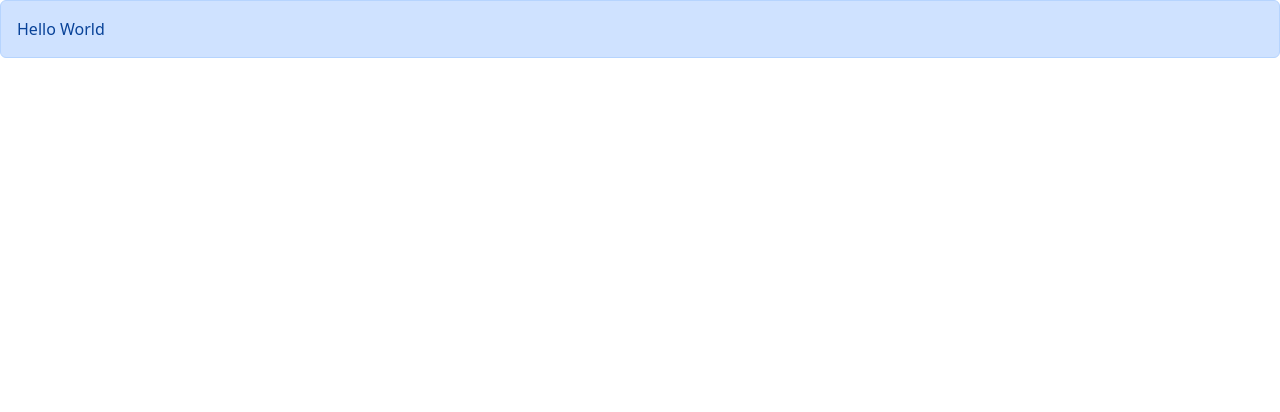
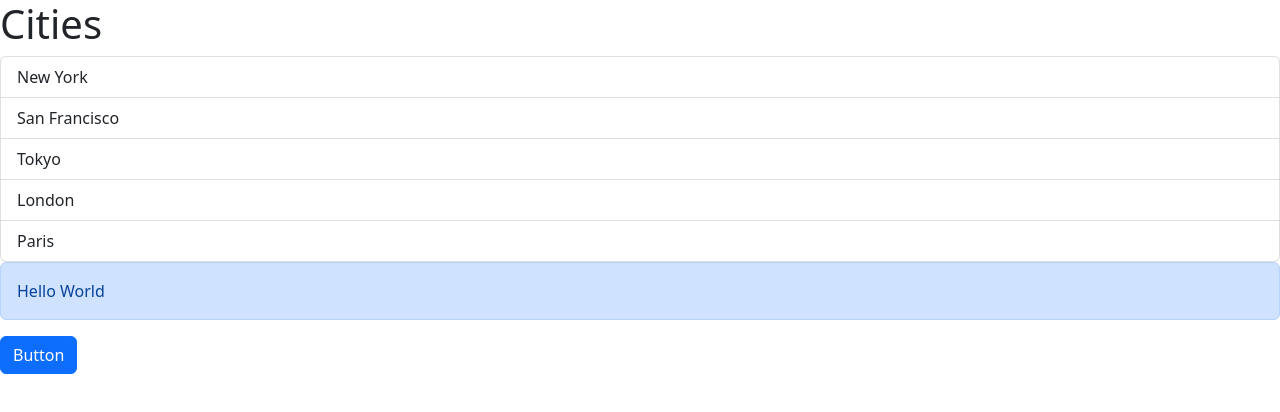
Before and after one commit to reecelee/front-end-2, a React (Vite) app in the folder react-app/: page / in a window 1280 px wide. Shown: the top 412 px of the page. Built offline with nearby package versions, Linux system fonts and the light colour scheme.

Commit message:
Add button component

```diff
--- a/react-app/src/App.tsx
+++ b/react-app/src/App.tsx
@@ -1,5 +1,6 @@
 import Alert from "./components/Alert";
 import ListGroup from "./components/ListGroup";
+import Button from "./components/Button";
 
 function App() {
   const items = ["New York", "San Francisco", "Tokyo", "London", "Paris"];
@@ -9,16 +10,17 @@
   };
   return (
     <div>
+      <ListGroup
+        items={items}
+        heading="Cities"
+        onSelectItem={handleSelectItem}
+      ></ListGroup>
       <Alert>Hello World</Alert>
+      <Button></Button>
     </div>
   );
 }
 
 export default App;
-/*
-<ListGroup
-        items={items}
-        heading="Cities"
-        onSelectItem={handleSelectItem}
-      ></ListGroup>
-*/
+
+//
--- /dev/null
+++ b/react-app/src/components/Button.tsx
@@ -0,0 +1,5 @@
+import React from "react";
+
+export default function Button() {
+  return <div className="btn btn-primary">Button</div>;
+}
```
